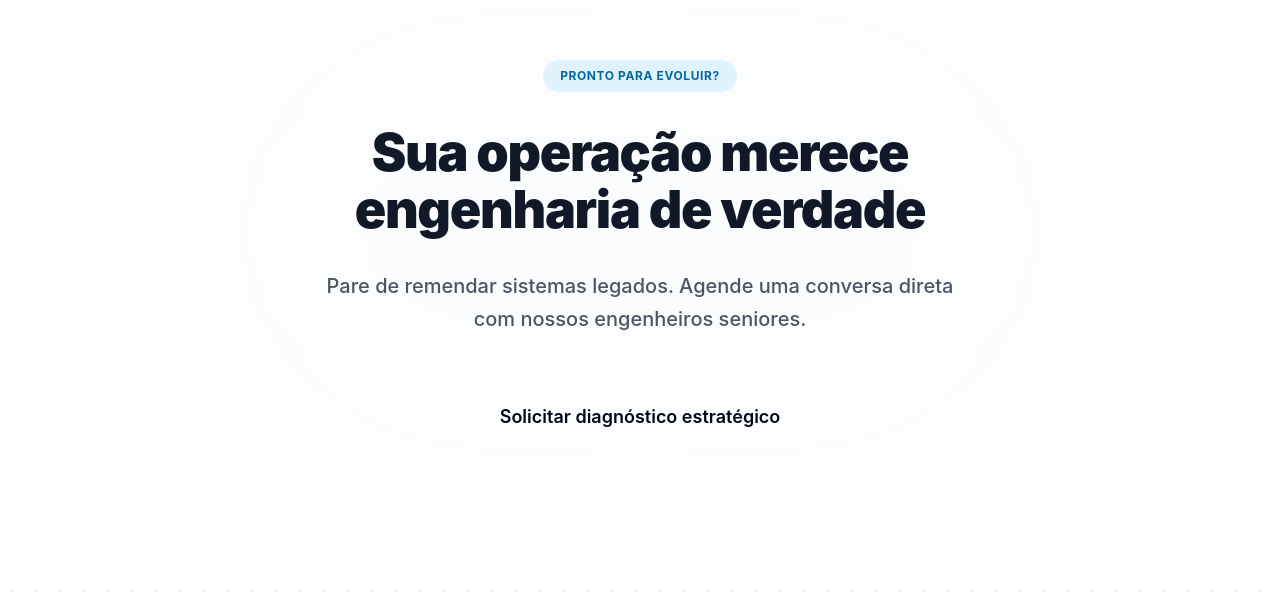
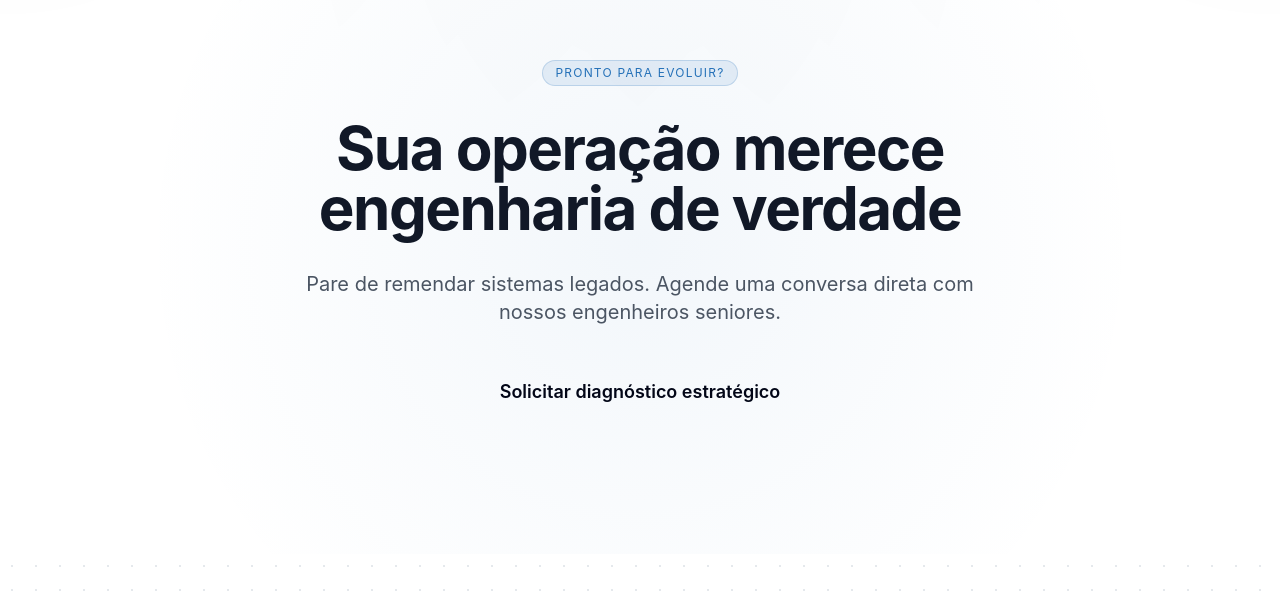
Before and after one commit to Catch-Up-Technologies/Catch-up-tech, a Next.js app: page / in a window 1280 px wide. Shown: the part 5233-5840 px from the top of the page. Built offline with nearby package versions, Linux system fonts and the light colour scheme.

Commit message:
feat: increment background gradient and font family

```diff
--- a/src/components/sections/home/CTA.tsx
+++ b/src/components/sections/home/CTA.tsx
@@ -4,6 +4,7 @@ import { motion } from "framer-motion";
 import { useTheme } from "next-themes";
 import { useEffect, useState } from "react";
 import { Button } from "@/components/ui/Button";
+import { SectionHeader } from "@/components/ui/SectionHeader";
 
 export const CTA = () => {
   const { theme, resolvedTheme } = useTheme();
@@ -18,8 +19,16 @@ export const CTA = () => {
   return (
     <section className={`py-24 lg:py-32 w-full relative overflow-hidden ${isDark ? "bg-background" : "bg-white"}`}>
       {/* Background patterns */}
-      <div className="absolute inset-0 z-0 pointer-events-none opacity-40">
-        <div className={`absolute top-0 left-1/2 -translate-x-1/2 w-[1000px] h-[600px] blur-[120px] rounded-full ${isDark ? "bg-brand-blue/10" : "bg-brand-blue/5"}`} />
+      <div className="absolute inset-0 z-0 pointer-events-none overflow-hidden">
+        <div
+          className="absolute inset-0 transition-all duration-700"
+          style={{
+            background: isDark
+              ? "radial-gradient(circle at 50% 50%, rgba(37,113,184,0.12) 0%, rgba(2,6,23,0) 70%)"
+              : "radial-gradient(circle at 50% 50%, rgba(37,113,184,0.06) 0%, rgba(255,255,255,0) 70%)",
+          }}
+        />
+        <div className={`absolute inset-0 opacity-[0.15] ${isDark ? "mesh-gradient" : "mesh-gradient"}`} />
       </div>
 
       <div className="max-w-4xl mx-auto px-6 relative z-10 text-center">
@@ -28,30 +37,24 @@ export const CTA = () => {
           whileInView={{ opacity: 1, y: 0 }}
           viewport={{ once: true }}
           transition={{ duration: 0.6 }}
-          className="flex flex-col items-center gap-8"
+          className="flex flex-col items-center"
         >
-          {/* Badge */}
-          <div className="inline-flex items-center px-4 py-1.5 rounded-full bg-[#E0F2FE] border border-transparent">
-            <span className="text-[12px] font-bold tracking-[0.05em] uppercase text-[#0369A1]">
-              Pronto para evoluir?
-            </span>
-          </div>
-
-          {/* Title */}
-          <h2 className={`text-4xl lg:text-[52px] font-black leading-[1.1] tracking-tight ${isDark ? "text-white" : "text-[#111827]"}`}>
-            Sua operação merece <br className="hidden sm:block" /> engenharia de verdade
-          </h2>
-
-          {/* Description */}
-          <p className={`text-lg lg:text-xl leading-relaxed max-w-2xl font-medium ${isDark ? "text-slate-400" : "text-[#4B5563]"}`}>
-            Pare de remendar sistemas legados. Agende uma conversa direta com nossos engenheiros seniores.
-          </p>
+          <SectionHeader
+            badge="Pronto para evoluir?"
+            title="Sua operação merece engenharia de verdade"
+            description="Pare de remendar sistemas legados. Agende uma conversa direta com nossos engenheiros seniores."
+            align="center"
+            hideLine={true}
+            titleClassName={`!text-4xl lg:!text-[60px] !font-bold !leading-[60px] !tracking-[-1.5px] ${isDark ? "!text-white" : "!text-[#111827]"}`}
+            descClassName={`!mb-8 !text-[20px] !leading-[28px] !font-normal tracking-normal ${isDark ? "!text-slate-400" : "!text-[#4B5563]"}`}
+            className="!mb-0"
+          />
 
           {/* Button */}
           <Button
             variant="brand"
             size="lg"
-            className="mt-4 rounded-full px-12"
+            className="rounded-full px-12"
           >
             Solicitar diagnóstico estratégico
           </Button>
```
